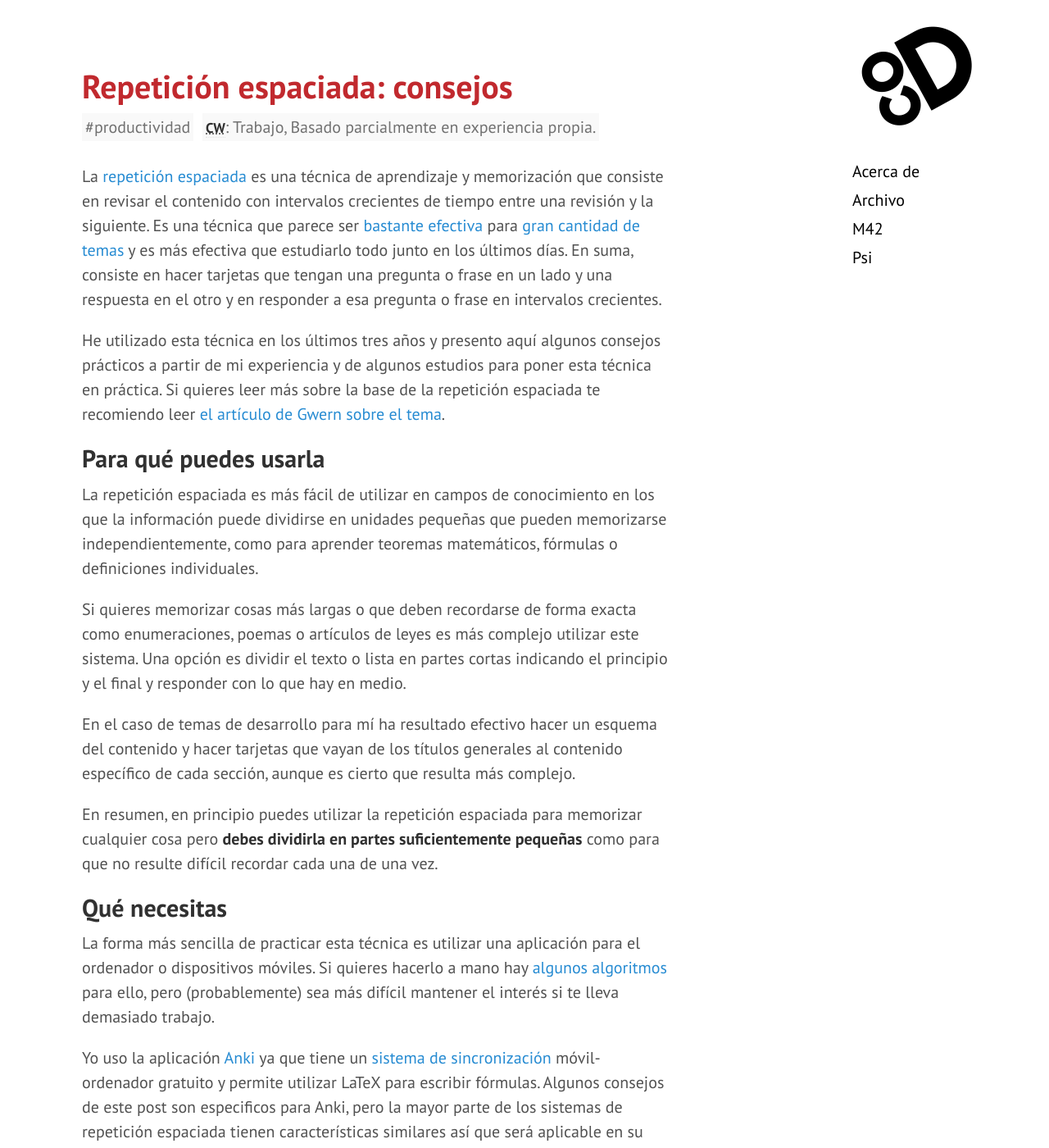
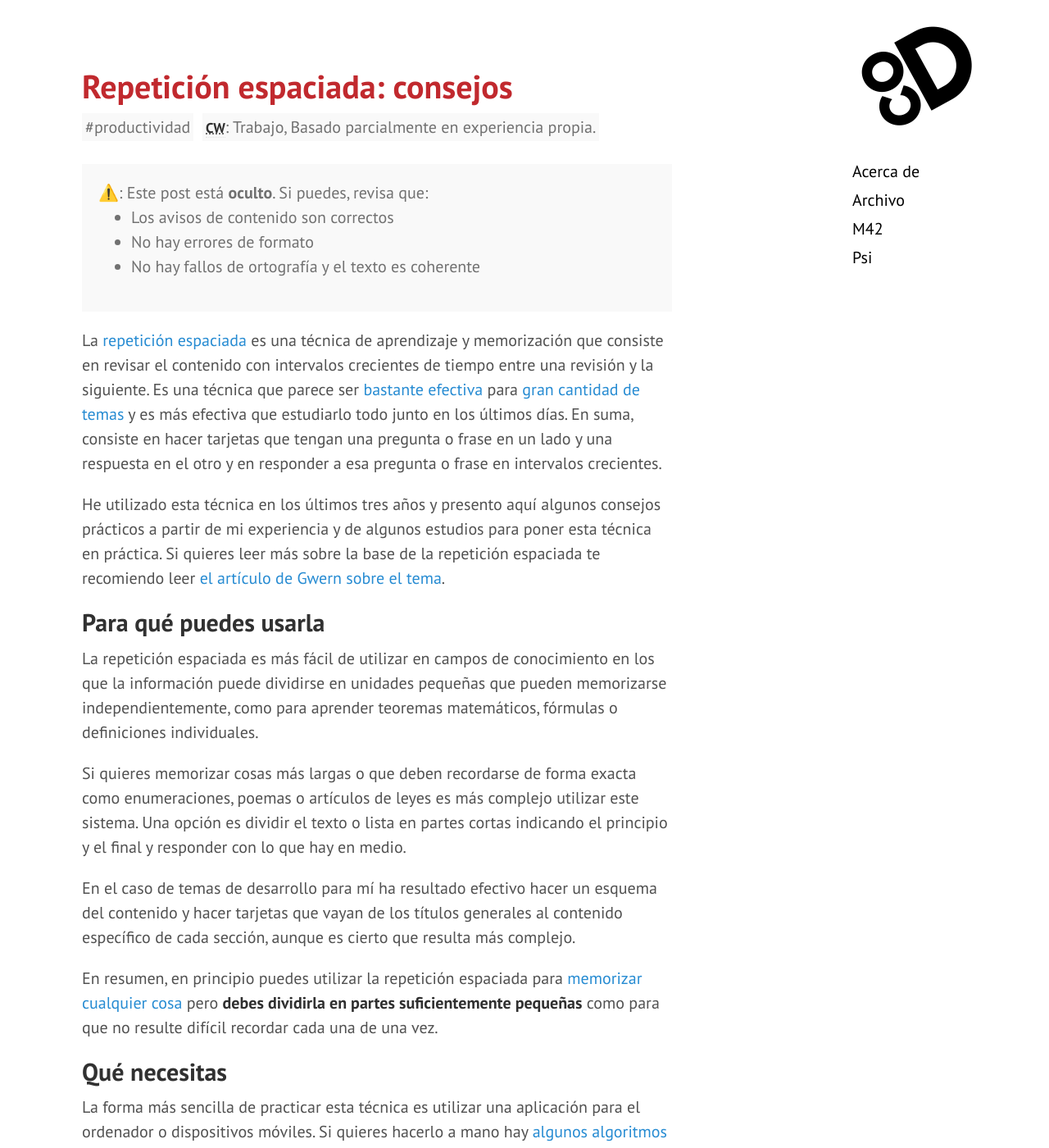
Before and after one commit to coDual/codual.github.io, a Jekyll site: the page built from _posts/2016-07-07-repeticion-espaciada.md, in a window 1280 px wide and 1400 px high. Shown: the whole window at 82% size. Built offline with Jekyll 4.4.1, drawn with Linux system fonts in a browser that asks for light colours; emoji names are drawn with the system emoji font; formulas are drawn with MathJax 3; some of the changed text lies outside the part shown.

Commit message:
Cambios menores - Añade aviso de post oculto - Añade nota sobre guía del sistema Leitner - Añade Say Why to Drugs

```diff
--- a/_layouts/post.html
+++ b/_layouts/post.html
@@ -21,6 +21,16 @@ layout: default
       {% endif %}
     </header>
     <br>
+    {{ if page.hidden }}
+    <div style="margin-bottom: 1rem; padding: 1rem; color: #717171; background-color: #f9f9f9;">
+    :warning:: Este post está <b>oculto</b>. Si puedes, revisa que:
+    <ul>
+      <li>Los avisos de contenido son correctos</li>
+      <li>No hay errores de formato</li>
+      <li>No hay fallos de ortografía y el texto es coherente</li>
+    </ul>
+  </div>
+    {{ endif }}
     {{ content }}
     <br>
     <footer>
--- a/_posts/2016-07-07-repeticion-espaciada.md
+++ b/_posts/2016-07-07-repeticion-espaciada.md
@@ -20,15 +20,17 @@ Si quieres memorizar cosas más largas o que deben recordarse de forma exacta co
 
 En el caso de temas de desarrollo para mí ha resultado efectivo hacer un esquema del contenido y hacer tarjetas que vayan de los títulos generales al contenido específico de cada sección, aunque es cierto que resulta más complejo.
 
-En resumen, en principio puedes utilizar la repetición espaciada para memorizar cualquier cosa pero **debes dividirla en partes suficientemente pequeñas** como para que no resulte difícil recordar cada una de una vez.
+En resumen, en principio puedes utilizar la repetición espaciada para [memorizar cualquier cosa](https://www.supermemo.com/english/ol/ks.htm) pero **debes dividirla en partes suficientemente pequeñas** como para que no resulte difícil recordar cada una de una vez.
 
 # Qué necesitas
 
-La forma más sencilla de practicar esta técnica es utilizar una aplicación para el ordenador o dispositivos móviles. Si quieres hacerlo a mano hay [algunos algoritmos](https://en.wikipedia.org/wiki/Leitner_system) para ello, pero (probablemente) sea más difícil mantener el interés si te lleva demasiado trabajo.
+La forma más sencilla de practicar esta técnica es utilizar una aplicación para el ordenador o dispositivos móviles. Si quieres hacerlo a mano hay [algunos algoritmos](https://en.wikipedia.org/wiki/Leitner_system)[^leitner] para ello, pero (probablemente) sea más difícil mantener el interés si te lleva demasiado trabajo.
+
+[^leitner]: [Fluent Forever](https://fluent-forever.com) tiene una guía para el sistema Leitner en su segundo apéndice
 
 Yo uso la aplicación [Anki](http://ankisrs.net) ya que tiene un [sistema de sincronización](https://ankiweb.net/about) móvil-ordenador gratuito y permite utilizar LaTeX para escribir fórmulas. Algunos consejos de este post son especificos para Anki, pero la mayor parte de los sistemas de repetición espaciada tienen características similares así que será aplicable en su mayoría utilices la aplicación que sea.
 
-Si quieres utilizar otra aplicación (en iOS Anki no es gratuita, por ejemplo) tienes una [comparativa de características en Wikipedia](https://en.wikipedia.org/wiki/List_of_flashcard_software) y otra de [popularidad en el post de Gwern](https://www.gwern.net/Spaced%20repetition#popularity)
+Si quieres utilizar otra aplicación (en iOS Anki no es gratuita, por ejemplo) tienes una [comparativa de características en Wikipedia](https://en.wikipedia.org/wiki/List_of_flashcard_software) y otra de [popularidad en el post de Gwern](https://www.gwern.net/Spaced%20repetition#popularity).
 
 Si tu objetivo es aprender idiomas [Duolingo](https://es.duolingo.com) y [Memrise](https://www.memrise.com) utilizan este sistema y tienen tarjetas ya preparadas para memorizar vocabulario, estructuras gramaticales y otros aspectos.
 
```
Also changed, not shown: other parts of _posts/2016-07-07-repeticion-espaciada.md (+1 -1 lines), _posts/2016-06-21-podcasts.md (+1 -0 lines).
